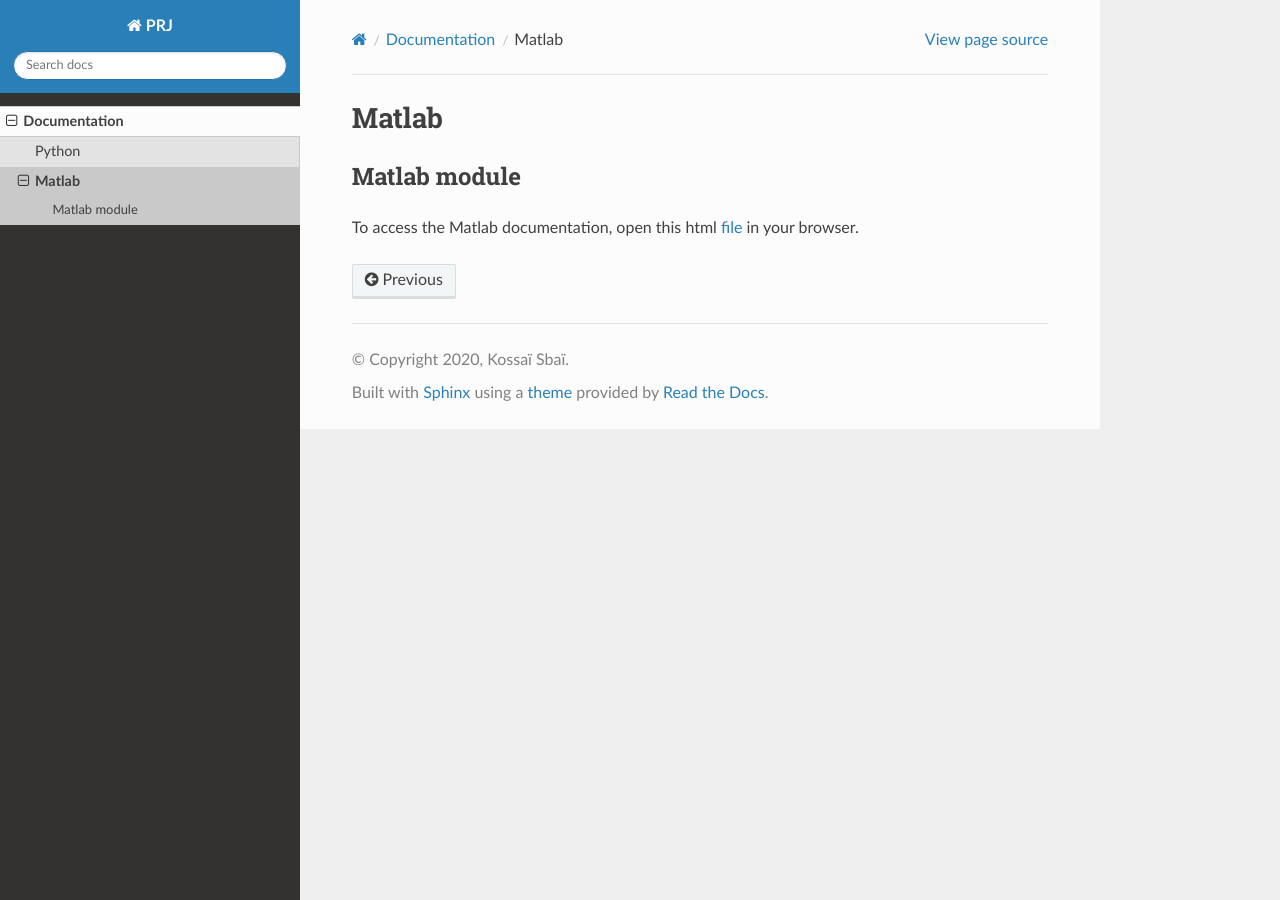
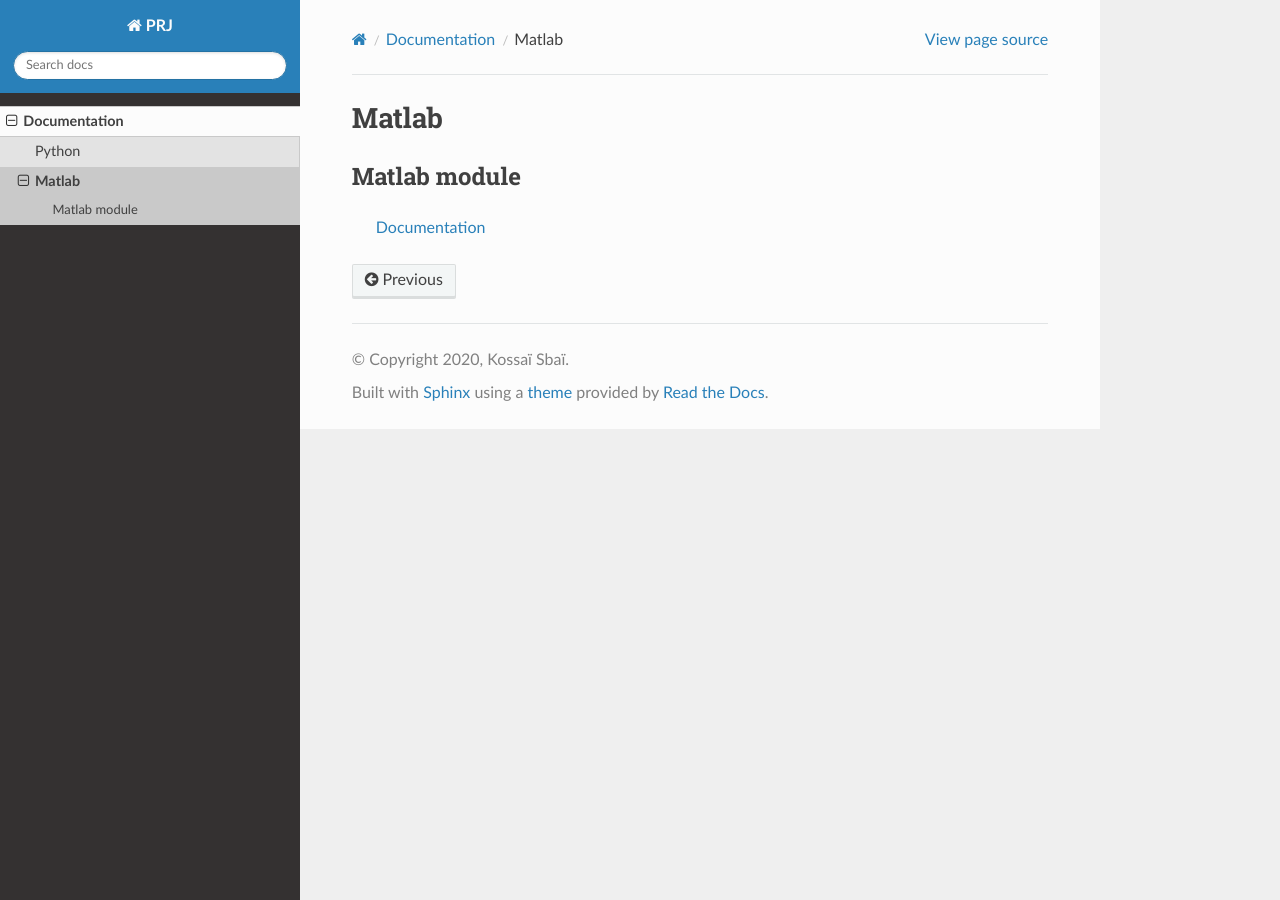
Before and after one commit to KossaiSbai/PRJ, a Sphinx documentation site: the page built from docs/matlab.rst, in a window 1280 px wide. Built offline with Sphinx 7.4.7 and the Read the Docs theme 2.0.0, drawn with Linux system fonts in a browser that asks for light colours.

Commit message:
Update link to matlab doc

```diff
--- a/docs/matlab.rst
+++ b/docs/matlab.rst
@@ -3,4 +3,4 @@ Matlab
 
 Matlab module
 -------------
-To access the Matlab documentation, open this html `file <https://htmlpreview.github.io/?https://github.com/KossaiSbai/PRJ/blob/master/matlab/html/PRJ.html>`_ in your browser.
+ `Documentation <https://htmlpreview.github.io/?https://github.com/KossaiSbai/PRJ/blob/master/matlab/html/PRJ.html>`_
```
